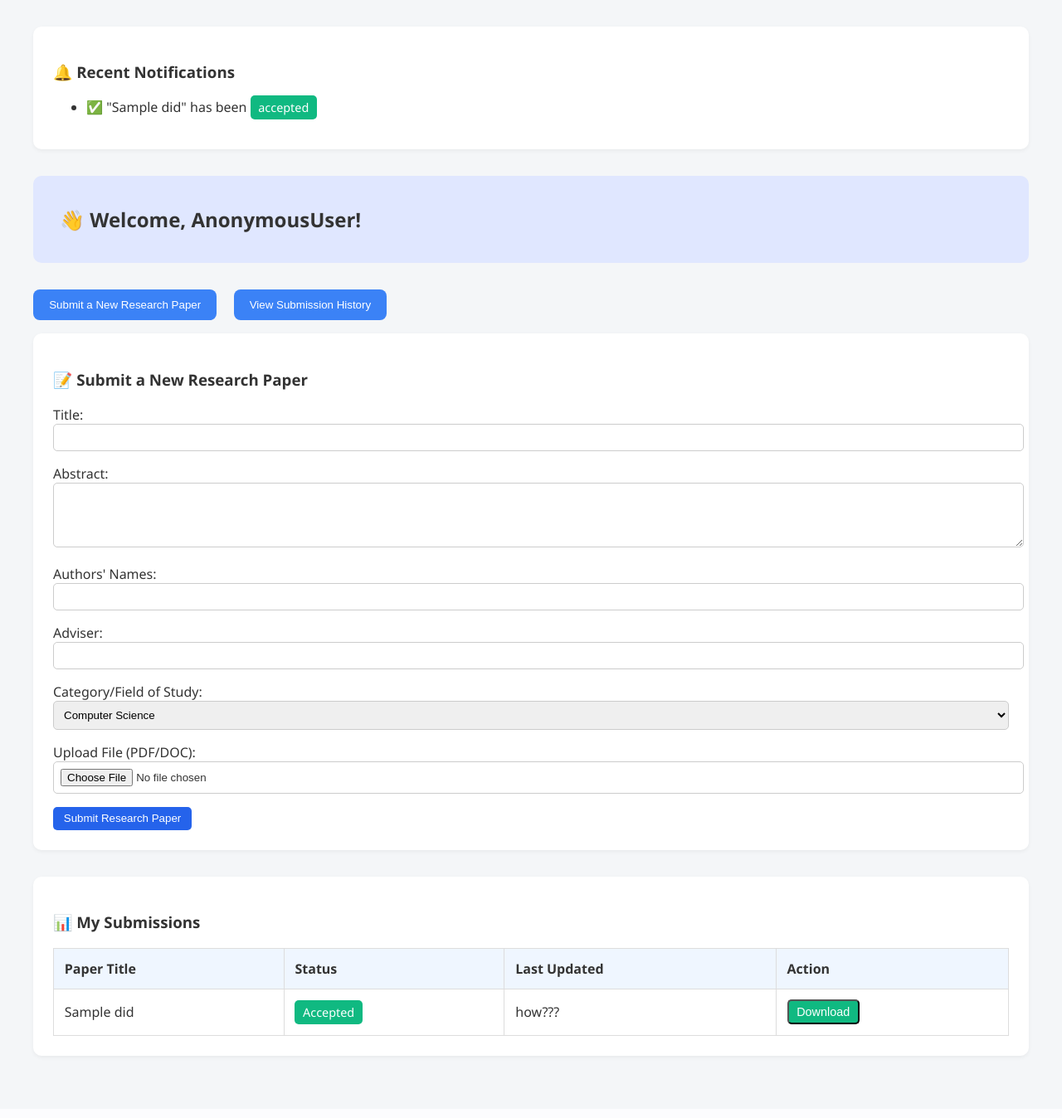
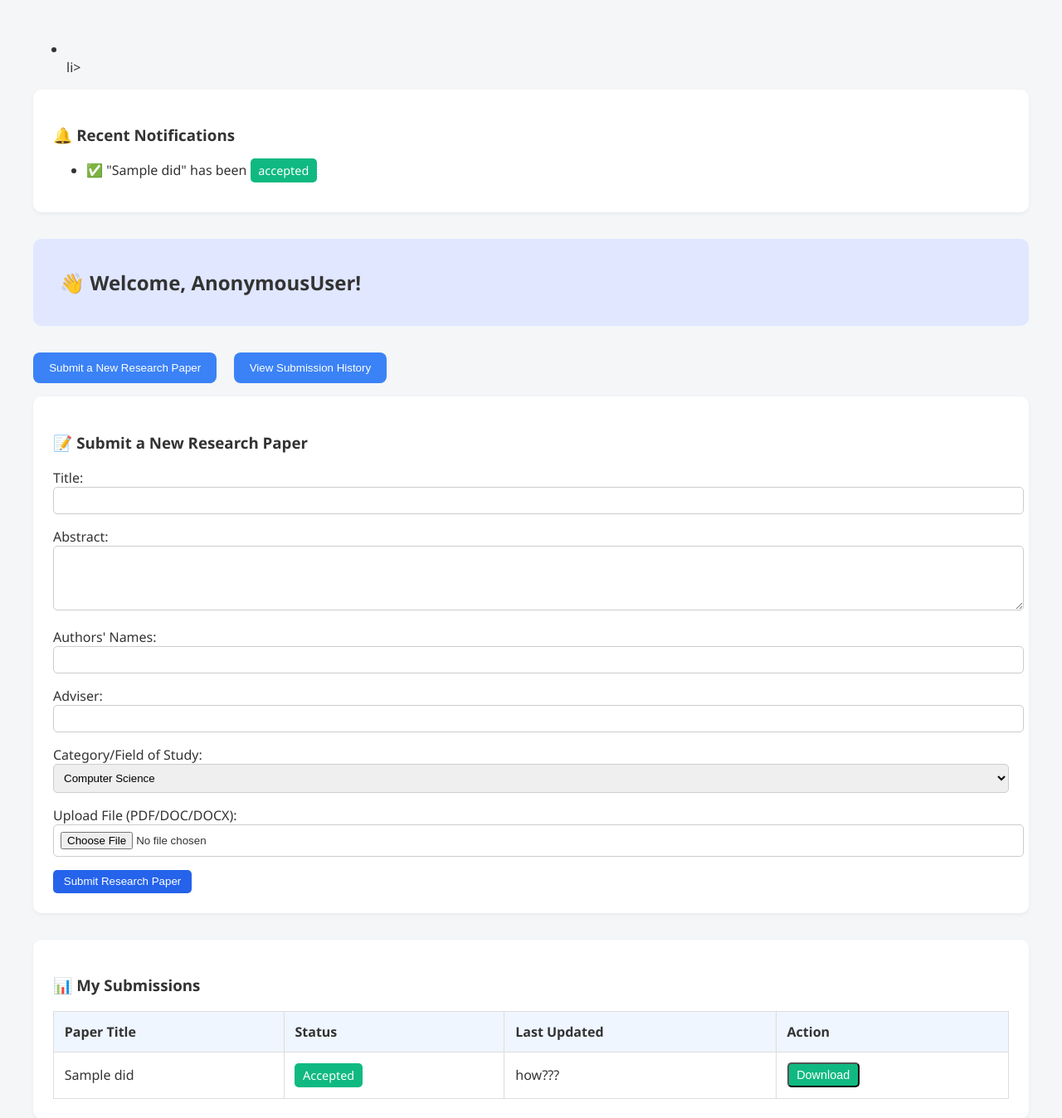
Before and after one commit to shmartin/mit111-studentmodule, a Django app: template studentmodule/submission/templates/submission/submission.html in a window 1280 px wide. Shown: the part 253-1601 px from the top of the page at 83% size. Before the commit the page ends 1529 px from the top, so only its background shows below. Run offline with Django 5.2, Linux system fonts and the light colour scheme; the template is opened without the code that fills it: most values are stand-ins (such as "Sample title", 1, 10 or a date in 2020); one stand-in notice (Sample message) is shown.

Commit message:
Update submission.html

```diff
--- a/studentmodule/submission/templates/submission/submission.html
+++ b/studentmodule/submission/templates/submission/submission.html
@@ -26,7 +26,16 @@
         </nav>
     </header>
     <div class="container">
-    <div class="notifications">
+
+      {% if messages %}
+      <ul class="messages">
+        {% for messages in messages %}
+          <li class="{{ message.tags }}">{{ message }}</li>li>
+        {% endfor %}
+      </ul>
+      {% endif %}
+
+      <div class="notifications">
       <h3>🔔 Recent Notifications</h3>
       <ul>
         {% for i in doc_eval %}
@@ -76,8 +85,9 @@
           </select>
       </div>
       <div class="form-group">
-          <label>Upload File (PDF/DOC):</label>
-          <input type="file">
+          <label>Upload File (PDF/DOC/DOCX):</label>
+          <input type="file" name="paper_file" id="paper_file" accept=".pdf,.doc,.docx" required>
+          <small id="fileError" style="color: red; display: none;">Invalid file. Only PDF, DOC, or DOCX under 10MB allowed.</small>
       </div>
           <button class="action-btn">Submit Research Paper</button>
       </div>
@@ -116,5 +126,19 @@
       </table>
     </div>
   </div>
+<script>
+document.getElementById("paper_file").addEventListener("change", function () {
+    const file = this.files[0];
+    const allowedTypes = ['application/pdf', 'application/msword', 'application/vnd.openxmlformats-officedocument.wordprocessingml.document'];
+    const maxSize = 20 * 1024 * 1024; // 20MB
 
+    const fileError = document.getElementById("fileError");
+    if (file && (!allowedTypes.includes(file.type) || file.size > maxSize)) {
+        fileError.style.display = "block";
+        this.value = ""; // Reset file input
+    } else {
+        fileError.style.display = "none";
+    }
+});
+</script>
 {% endblock %}
```
